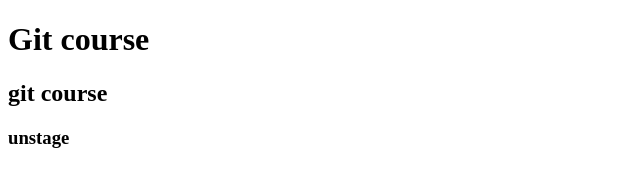
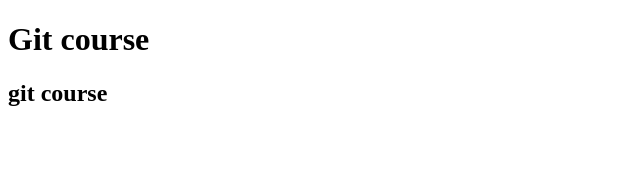
Before and after one commit to iChandanKr/git_exercise, a plain HTML site: page index.html in a window 1280 px wide. Shown: the full height of the page, 0-640 px from the left. Drawn offline with Linux system fonts and the light colour scheme.

Commit message:
Revert "third commit"
This reverts commit a39f5f2082a9508a7892a147e662994455e7169f.

reverting commit third.

```diff
--- a/index.html
+++ b/index.html
@@ -8,6 +8,5 @@
 <body>
     <h1>Git course</h1>
     <h2>git course</h2>
-    <h3>unstage</h3>
 </body>
 </html>
```
